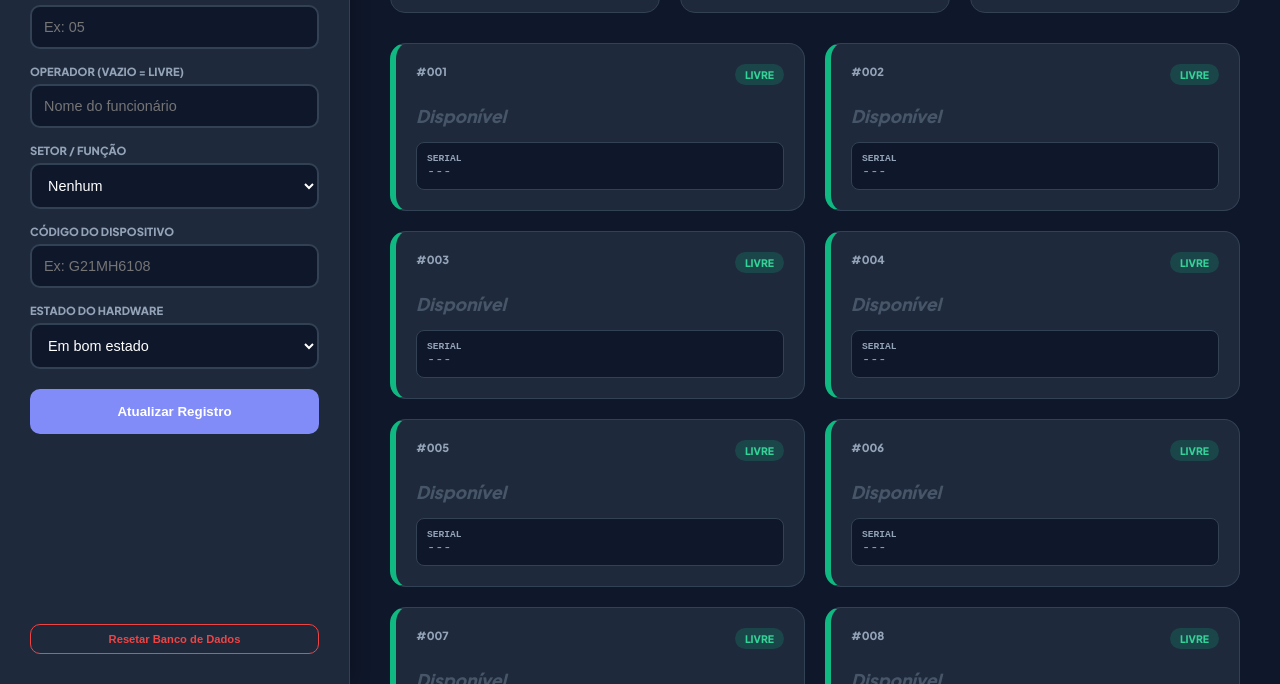
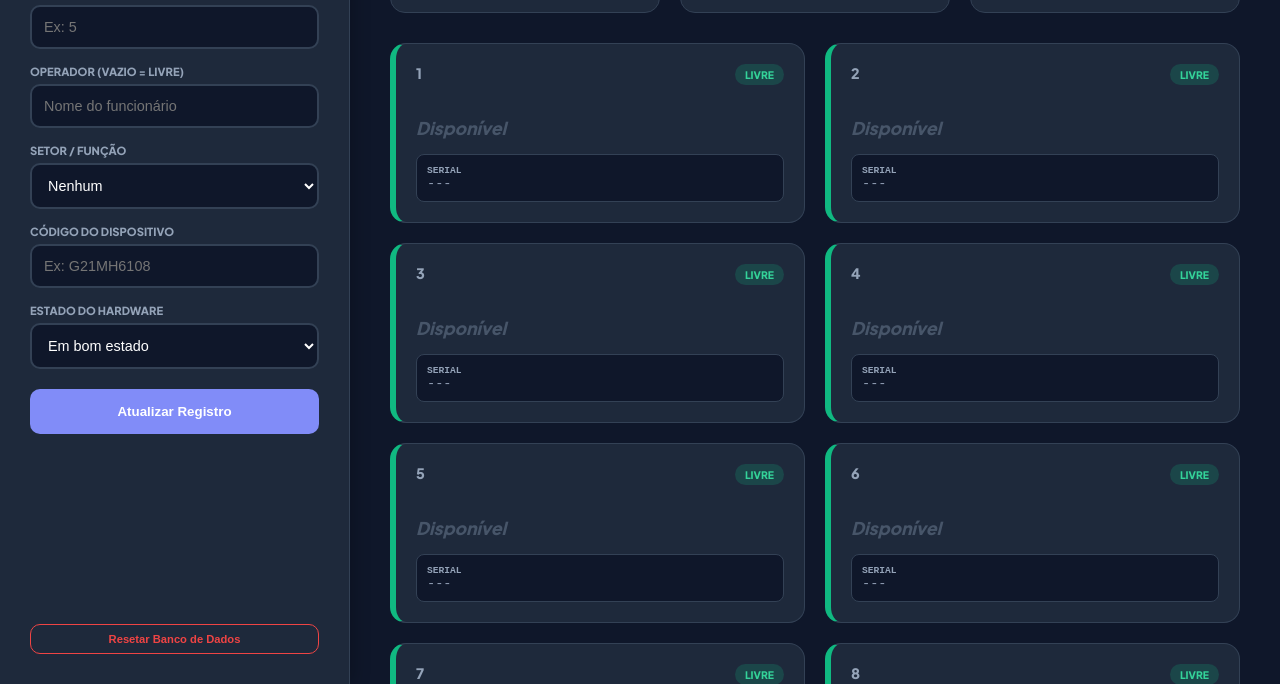
Before and after one commit to atendimentocd3-cmd/Controle-de-coletores, a plain HTML site: page index.html in a window 1280 px wide. Shown: the part 116-800 px from the top of the page. Drawn offline with Linux system fonts and the light colour scheme.

Commit message:
Upindex.html

```diff
--- a/index.html
+++ b/index.html
@@ -55,11 +55,11 @@
         .badge-ocupado { background: rgba(129, 140, 248, 0.2); color: #a5b4fc; }
         .badge-quebrado { background: rgba(239, 68, 68, 0.2); color: #f87171; }
 
-        .setor-tag { font-size: 0.6rem; color: var(--primary); font-weight: 800; text-transform: uppercase; margin-bottom: -5px; display: block; }
+        .setor-tag { font-size: 0.6rem; color: var(--primary); font-weight: 800; text-transform: uppercase; margin-bottom: -5px; display: block; height: 12px; }
         .serial-box { background: #0f172a; padding: 10px; border-radius: 8px; font-family: monospace; font-size: 0.85rem; color: var(--text-sub); border: 1px solid var(--border); }
         .op-name { font-size: 1.1rem; font-weight: 800; margin: 5px 0; }
 
-        footer { margin-top: 30px; padding: 20px 0; border-top: 1px solid var(--border); text-align: center; color: var(--text-sub); font-weight: 600; }
+        footer { margin-top: 30px; padding: 20px 0; border-top: 1px solid var(--border); text-align: center; color: var(--text-sub); font-weight: 600; font-size: 0.9rem; }
     </style>
 </head>
 <body>
@@ -69,7 +69,7 @@
 
         <div class="form-group">
             <label>Nº do Coletor (1-89)</label>
-            <input type="number" id="inputNum" min="1" max="89" placeholder="Ex: 05">
+            <input type="number" id="inputNum" min="1" max="89" placeholder="Ex: 5">
         </div>
 
         <div class="form-group">
@@ -116,7 +116,7 @@
         </div>
 
         <div class="grid" id="grid"></div>
-        <footer>@Mycael</footer>
+        <footer>@Mycael & @Vinicius</footer>
     </main>
 
 <script>
@@ -171,7 +171,7 @@
             grid.innerHTML += `
                 <div class="card ${statusClass}">
                     <div style="display: flex; justify-content: space-between;">
-                        <span style="font-size: 0.7rem; font-weight: 800; color: var(--text-sub)">#${c.id.toString().padStart(3, '0')}</span>
+                        <span style="font-size: 0.9rem; font-weight: 800; color: var(--text-sub)">${c.id}</span>
                         <span class="badge ${badgeClass}">${statusTexto}</span>
                     </div>
                     <span class="setor-tag">${c.setor || ''}</span>
```
